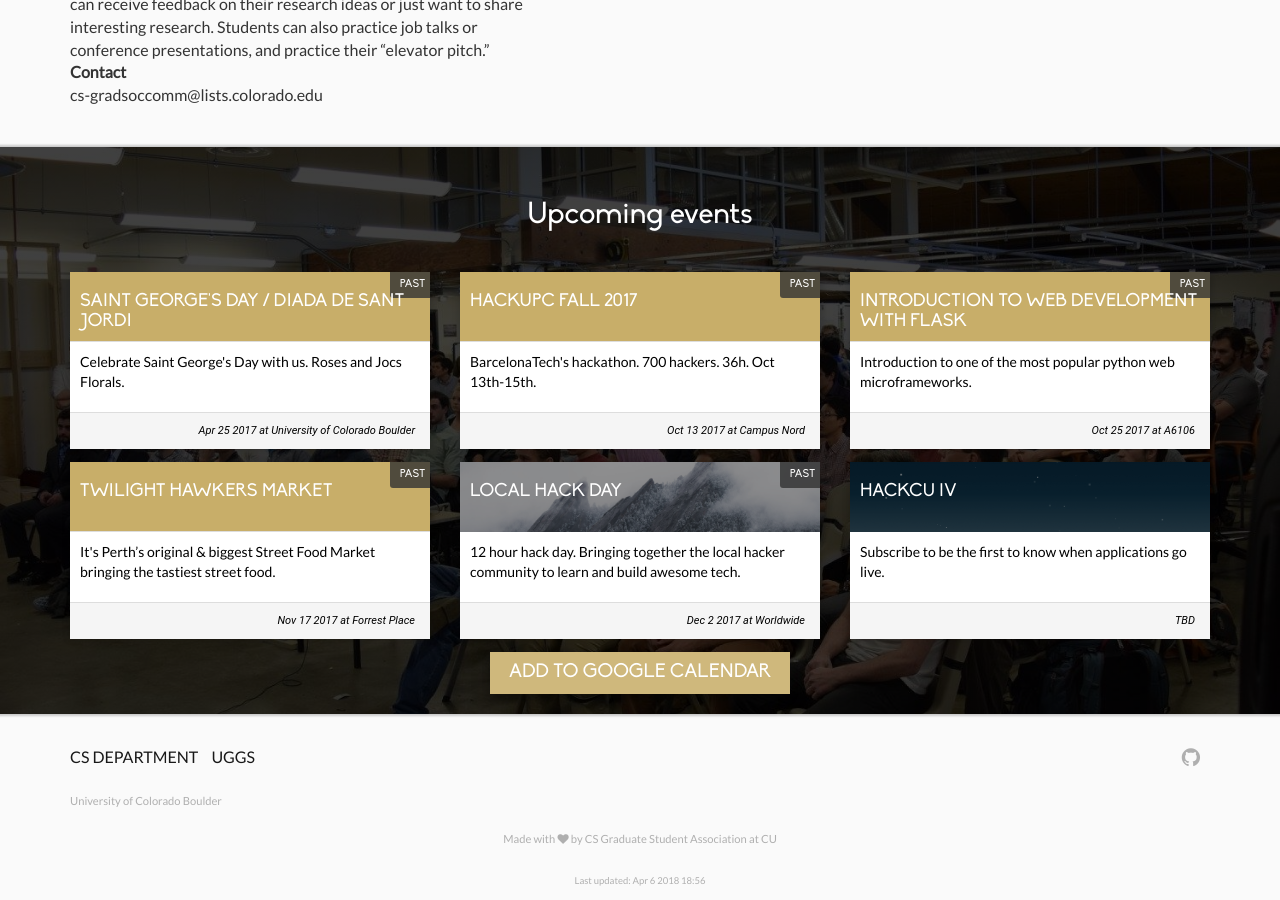
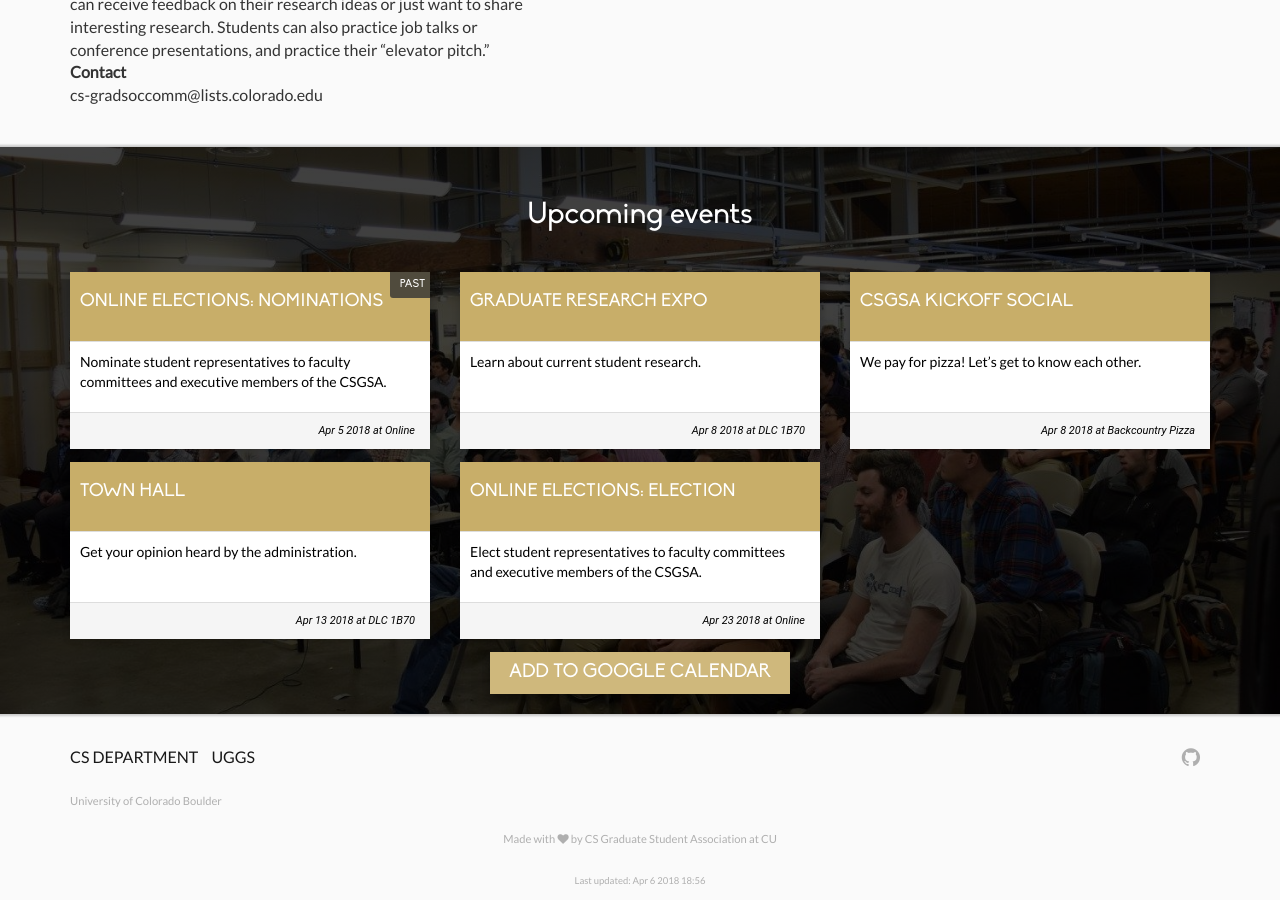
Before and after one commit to casassg/events-landing, a Jekyll site: the page built from index.md, in a window 1280 px wide and 900 px high, scrolled down 1837 px. Built offline with Jekyll 4.4.1, drawn with Linux system fonts in a browser that asks for light colours; nearby versions of some CDN libraries.

Commit message:
update to real events

```diff
--- a/_data/events.yml
+++ b/_data/events.yml
@@ -1,42 +1,30 @@
 #Example ecents
-- name: HackUPC Fall 2017
-  line: BarcelonaTech's hackathon. 700 hackers. 36h. Oct 13th-15th.
-  date: 2017-10-13 3:00 PM
-  end-date: 2017-10-15 4:30 PM
-  location: Campus Nord
-  url: https://hackupc.com
+- name: Graduate Research Expo
+  line: Learn about current student research.
+  date: 2018-04-08 3:30 PM
+  end-date: 2018-04-08 5:30 PM
+  location: DLC 1B70
 
-- name: Twilight Hawkers Market
-  line: It's Perth’s original & biggest Street Food Market bringing the tastiest street food.
-  date: 2017-11-17 4:30 PM
-  end-date: 2017-11-17 9:30 PM
-  location: Forrest Place
-  url: http://twilighthawkersmarket.com/
+- name: CSGSA Kickoff Social
+  line: We pay for pizza! Let’s get to know each other.
+  date: 2018-04-08 6:00 PM
+  end-date: 2018-04-08 7:30 PM
+  location: Backcountry Pizza
 
-- name: Local Hack Day
-  image-url: assets/img/flatirons.jpg
-  line: 12 hour hack day. Bringing together the local hacker community to learn and build awesome tech.
-  date: 2017-12-2 8:00 AM
-  end-date: 2017-12-2 9:15 PM
-  location: Worldwide
-  url: https://local.hackcu.org
+- name: Town Hall
+  line: Get your opinion heard by the administration.
+  date: 2018-04-13 3:30 PM
+  end-date: 2018-04-13 4:30 PM
+  location: DLC 1B70
 
-- name: Introduction to Web Development with Flask
-  line:  Introduction to one of the most popular python web microframeworks.
-  date: 2017-10-25 12:00 PM
-  end-date: 2017-10-25 1:00 PM
-  location: A6106
-  url: https://www.facebook.com/events/158389091423158/
+- name: "Online Elections: Nominations"
+  line:  Nominate student representatives to faculty committees and executive members of the CSGSA.
+  date: 2018-04-05 1:00 AM
+  end-date: 2018-04-20 11:59 PM
+  location: Online
 
-- name: "Saint George's Day / Diada de Sant Jordi"
-  line: "Celebrate Saint George's Day with us. Roses and Jocs Florals."
-  date: 2017-04-25 9:00 AM
-  end-date: 2017-04-25 9:00 PM
-  location: University of Colorado Boulder
-  url: https://www.facebook.com/events/1142067275923247/
-
-- name: HackCU IV
-  location: TBD
-  image-url: assets/img/hackcu.png
-  line: Subscribe to be the first to know when applications go live.
-  url: https://hackcu.org
+- name: "Online Elections: Election"
+  line:  Elect student representatives to faculty committees and executive members of the CSGSA.
+  date: 2018-04-23 1:00 AM
+  end-date: 2018-05-04 11:59 PM
+  location: Online
```
